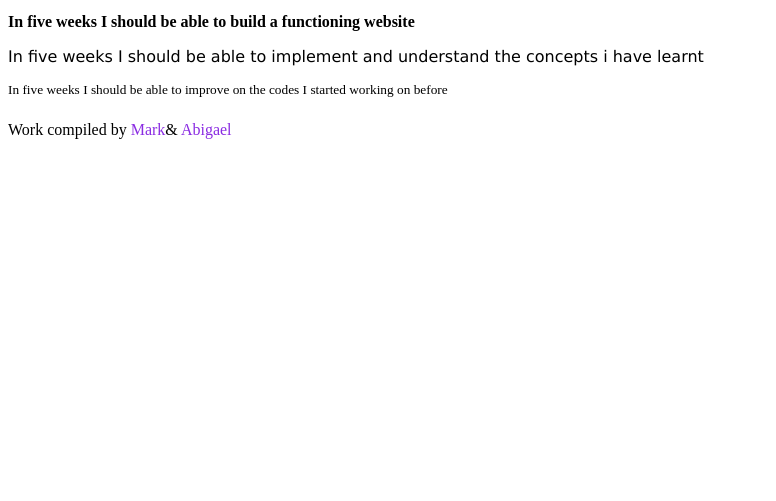
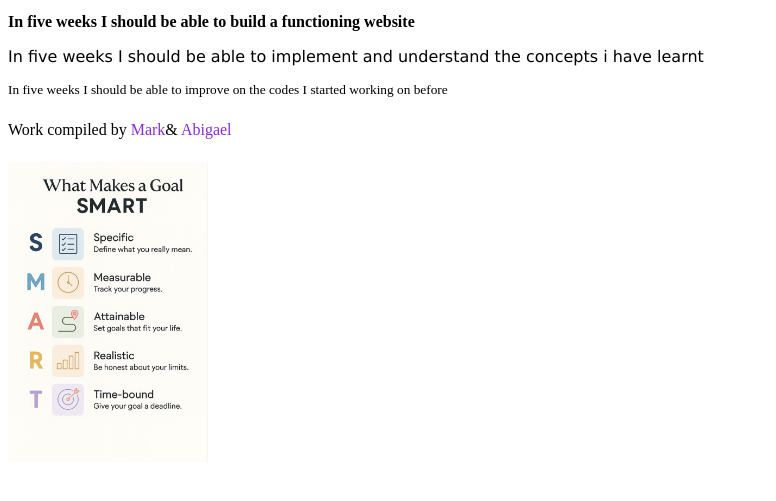
Before and after one commit to israelatsenga-arch/CSS, a plain HTML site: page index.html in a window 1280 px wide. Shown: the part 101-602 px from the top of the page, without its empty margins (0-776 px from the left). Drawn offline with Linux system fonts and the light colour scheme.

Commit message:
first commit

```diff
--- a/index.html
+++ b/index.html
@@ -12,5 +12,6 @@
 <p id="P3">In five weeks I should be able to implement and understand the concepts i have learnt</p>
 <p id="P4">In five weeks I should be able to improve on the codes I started working on before</p>
 <p id="Pn">Work compiled by <span class="color">Mark</span>& <span class="color">Abigael</span></p>
+<img src="./Simple Goal-Setting Tricks That Stick.jpg"alt=""height="300px"
     </body>
 </html>
```
Also changed, not shown: Simple Goal-Setting Tricks That Stick.jpg (added).
